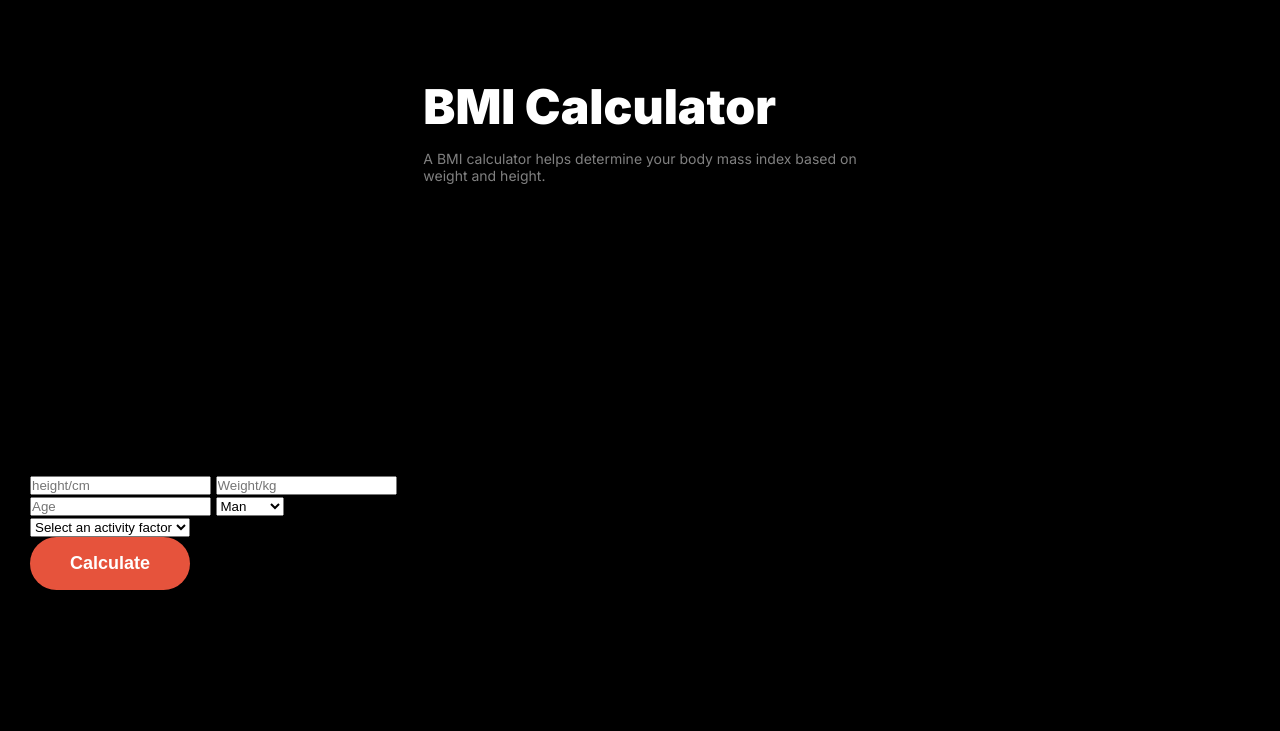
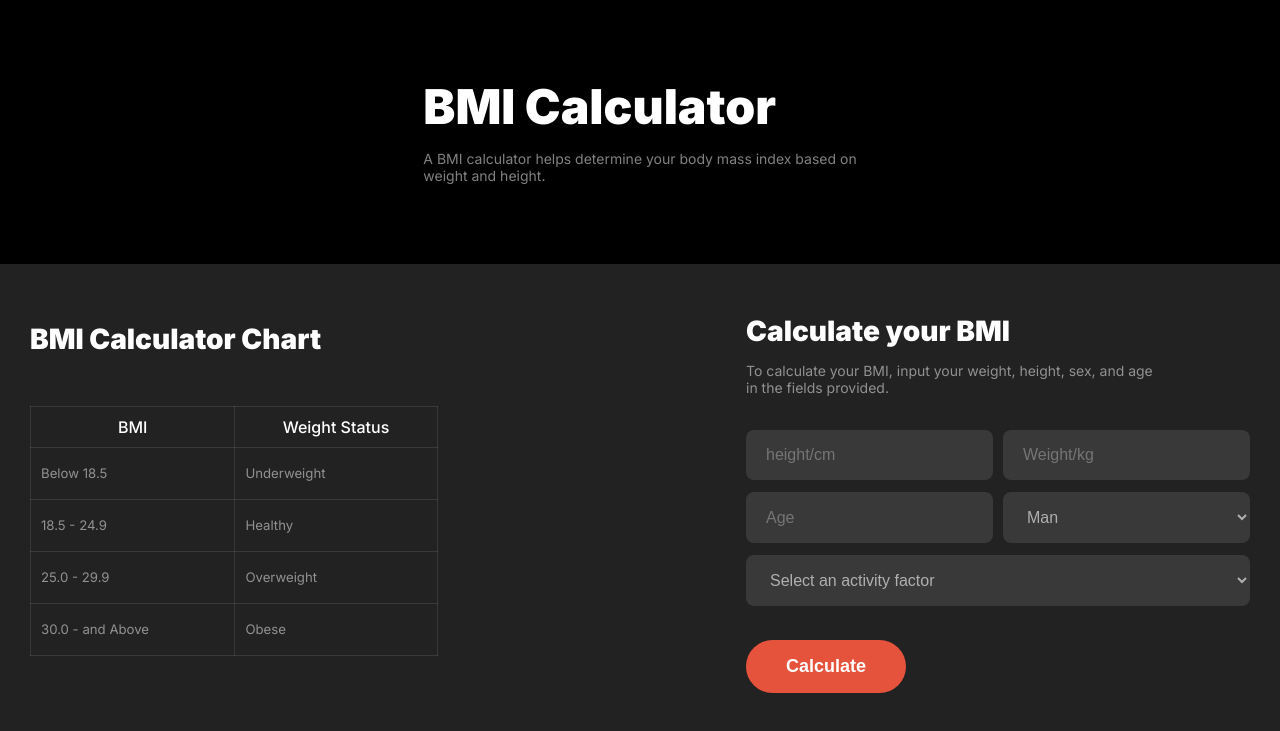
Before and after one commit to RahulKhanSuvo/Fitness-Gym-Assignment-two, a plain HTML site: page index.html in a window 1280 px wide. Shown: the part 2100-2831 px from the top of the page. Before the commit the page ends 2690 px from the top, so only its background shows below. Drawn offline with Linux system fonts and the light colour scheme.

Commit message:
added bmi style

```diff
--- a/styles/style.css
+++ b/styles/style.css
@@ -377,3 +377,112 @@ i {
     margin-top: 14px;
 
 }
+
+/* bmi calculate */
+.bmi-cart-content {
+    display: flex;
+    justify-content: space-between;
+    align-items: center;
+}
+
+.bmi-form {
+    color: #FFFFFF;
+}
+
+.gap-div {
+    height: 30px;
+}
+
+table {
+    color: white;
+    width: 140%;
+    border-collapse: collapse;
+    height: 250px;
+}
+
+table,
+th,
+td {
+    border: 1px solid rgba(255, 255, 255, 0.1);
+    padding: 10px;
+}
+
+th {
+    font-size: 1rem;
+    font-weight: 500;
+
+}
+
+td {
+    color: rgba(255, 255, 255, 0.5);
+    font-size: .825rem;
+    font-weight: 400;
+}
+
+.table-title {
+    color: rgb(255, 255, 255);
+    font-size: 1.75rem;
+    font-weight: 900;
+    margin-bottom: 50px;
+}
+
+.bmi-form h1 {
+    color: rgb(255, 255, 255);
+    font-size: 1.75rem;
+    font-weight: 900;
+}
+
+.bmi-form p {
+    color: rgba(255, 255, 255, 0.5);
+    font-size: 0.875rem;
+    font-weight: 400;
+    margin-top: 14px;
+    margin-bottom: 34px;
+}
+
+form input,
+select {
+    padding: 16px 20px;
+    color: rgba(255, 255, 255, 0.6);
+    font-size: 1rem;
+    font-weight: 400;
+    border-radius: 8px;
+    background: rgba(255, 255, 255, 0.1);
+    border: none;
+
+}
+
+select {
+    width: 50%;
+}
+
+.form {
+    display: flex;
+    flex-direction: column;
+    gap: 12px;
+}
+
+.option-row,
+.weight-hight {
+    display: flex;
+    gap: 10px;
+}
+
+.factor select {
+    width: 100%;
+}
+
+.cal-btn {
+    margin-top: 34px;
+}
+
+.bmi-calculate {
+    background: rgb(34, 34, 34);
+    padding-top: 50px;
+    padding-bottom: 50px;
+}
+
+/* meet container */
+.meet-container {
+    color: #FFFFFF;
+}
```
